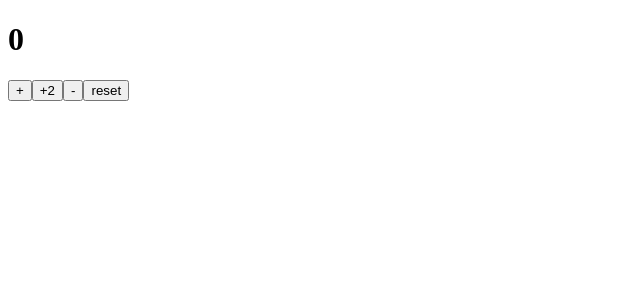
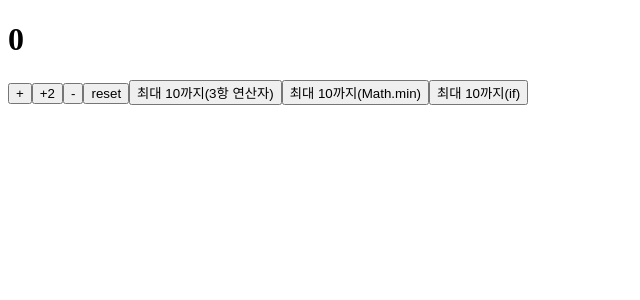
Before and after one commit to jagseeun/programming_3214, a React (Vite) app: page / in a window 1280 px wide. Shown: the top 300 px of the page, without its empty margins (0-640 px from the left). Built offline with nearby package versions, Linux system fonts and the light colour scheme.

Commit message:
CounterApp+최대 10까지, if, 삼항연산자, Math.min()

```diff
--- a/src/CounterApp.jsx
+++ b/src/CounterApp.jsx
@@ -15,7 +15,14 @@ function CounterApp() {
       <button onClick={() => setCount((count) => count + 2)}>+2</button>
       <button onClick={() => setCount((count) => count - 1)}>-</button>
       <button onClick={() => setCount(0)}>reset</button>
+      <button onClick={() => setCount((count) => count >= 10 ? count : count + 1)}>최대 10까지(3항 연산자)</button>
+      <button onClick={() => setCount((count) => Math.min(count+1,10))}>최대 10까지(Math.min)</button>
       {/* <button onClick={setCount(0)}>reset2</button> Too many re-renders*/}
+      <button onClick={()=>setCount((count)=>{
+        if(count+1>=10) return 10;
+        return count + 1;
+      })}>최대 10까지(if)</button>
+
       {/* <button
         className="counter"
         onClick={() => setCount((count) => count + 1)} //JS 함수 호출 X 함수 정의
```
Lines whose indentation alone changed are shown as unchanged.
